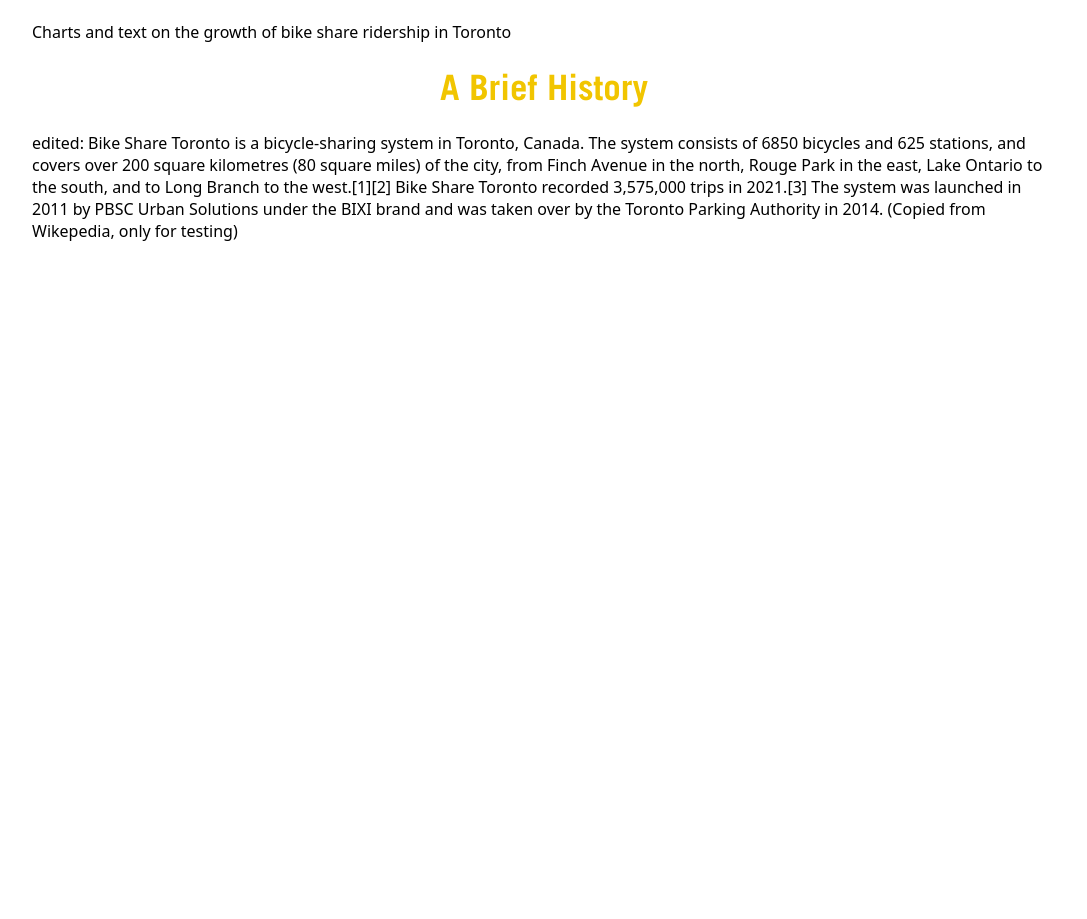
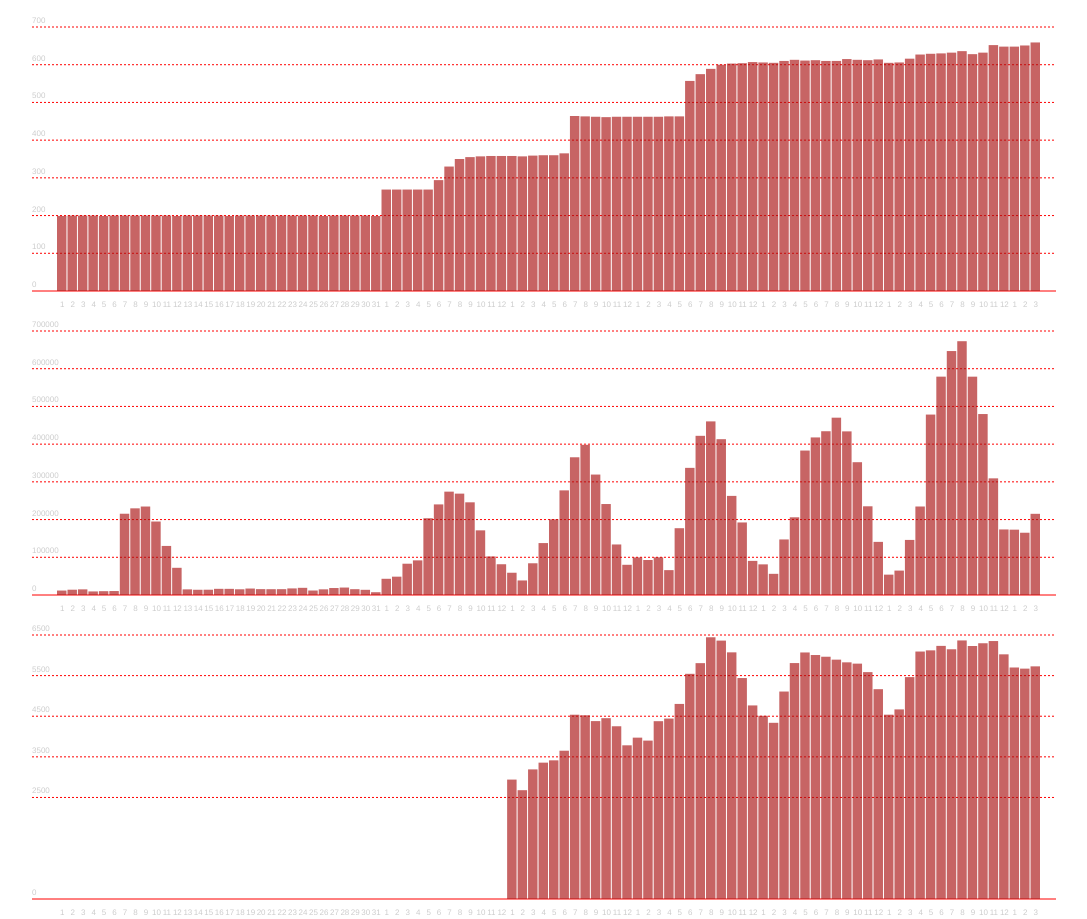
Before and after one commit to schoolofcities/bike-share-toronto, a SvelteKit app: page / in a window 1280 px wide. Shown: the part 440-1359 px from the top of the page, without its empty margins (96-1183 px from the left). Before the commit the page ends 800 px from the top, so only its background shows below. Built offline with nearby package versions, Linux system fonts and the light colour scheme.

Commit message:
3 Charts Added
3 charts are added, but there is a lot of redundant code, will look for ways to minimize the code.
Also missing bar data labels, will add that to chart as well.

```diff
--- a/src/routes/+page.svelte
+++ b/src/routes/+page.svelte
@@ -1,42 +1,50 @@
+<script>
+	import { scaleLinear } from "d3-scale";
+	import "../assets/global-styles.css";
+	import chartFunction from "/src/routes/chartFunctionl.svelte";
 
-<script>
-	import { scaleLinear } from 'd3-scale';
-    import "../assets/global-styles.css";
-
-    import bikeshareData from '/src/data/data.json' //importing bikeshare data
+	import bikeshareData from "/src/data/data.json"; //importing bikeshare data
 
 	// returns a list of years for the x axis
-    var yearList = bikeshareData.map(function(obj){
-        return obj.Year
+	var yearList = bikeshareData.map(function (obj) {
+		return obj.Year;
 	});
-	var monthList = bikeshareData.map(function(obj){
-        return obj.Month
+	var monthList = bikeshareData.map(function (obj) {
+		return obj.Month;
 	});
-    var tripCounList = bikeshareData.map(function(obj){
-        return obj.TripCount
+	var tripCounList = bikeshareData.map(function (obj) {
+		return obj.TripCount;
 	});
 
-    console.log([...new Set(yearList)])
-
-    console.log() //[...new Set(yearList)] helps removes duplicates in the list
-	const xTicks = monthList;
-	const yTicks = [0, 100, 200, 300, 400, 500, 600, 700];
-	const padding = { top: 20, right: 15, bottom: 20, left: 25 };
+	console.log(); //[...new Set(yearList)] helps removes duplicates in the list
 
 	let width = 1000;
 	let height = 1000;
 
+	const xTicks = monthList;
+	const padding = { top: 20, right: 15, bottom: 20, left: 25 };
+
+	const yTicksStation = [0, 100, 200, 300, 400, 500, 600, 700];
+	const yTicksTrip = [0, 100000, 200000, 300000, 400000, 500000, 600000, 700000];
+	const yTicksBike = [0, 2500, 3500, 4500, 5500, 6500]
 	// formats the numbers when it is shown on mobile i.e. 2007 --> '07
 	function formatMobile(tick) {
 		return "'" + tick.toString().slice(-2);
 	}
-    console.log(xTicks)
+	console.log(xTicks);
 	$: xScale = scaleLinear()
 		.domain([0, xTicks.length])
 		.range([padding.left, width - padding.right]);
 
 	$: yScale = scaleLinear()
-		.domain([0, Math.max.apply(null, yTicks)])
+		.domain([0, Math.max.apply(null, yTicksStation)])
+		.range([height - padding.bottom, padding.top]);
+
+	$: yScale1 = scaleLinear()
+		.domain([0, Math.max.apply(null, yTicksTrip)])
+		.range([height - padding.bottom, padding.top]);
+	$: yScale2 = scaleLinear()
+		.domain([0, Math.max.apply(null, yTicksBike)])
 		.range([height - padding.bottom, padding.top]);
 
 	$: innerWidth = width - (padding.left + padding.right);
@@ -44,16 +52,38 @@
 	$: barWidth = innerWidth / xTicks.length;
 </script>
 
+<h1>A City on Bikes: The Growth Story of Bike Share Toronto</h1>
+
+<p>Charts and text on the growth of bike share ridership in Toronto</p>
+<h1>A Brief History</h1>
+<p>
+	edited: Bike Share Toronto is a bicycle-sharing system in Toronto, Canada.
+	The system consists of 6850 bicycles and 625 stations, and covers over 200
+	square kilometres (80 square miles) of the city, from Finch Avenue in the
+	north, Rouge Park in the east, Lake Ontario to the south, and to Long Branch
+	to the west.[1][2] Bike Share Toronto recorded 3,575,000 trips in 2021.[3]
+	The system was launched in 2011 by PBSC Urban Solutions under the BIXI brand
+	and was taken over by the Toronto Parking Authority in 2014. (Copied from
+	Wikepedia, only for testing)
+</p>
+<h1>Rapidly Expanding Service</h1>
+
 <h2>Bikeshare Station Count By Month 2017 - 2022</h2>
-
+<!-- chart 1-->
 <div class="chart" bind:clientWidth={width} bind:clientHeight={height}>
 	<svg>
 		<!-- y axis -->
 		<g class="axis y-axis">
-			{#each yTicks as tick}
-				<g class="tick tick-{tick}" transform="translate(0, {yScale(tick)})">
-					<line x2="100%"></line>
-					<text y="-4">{tick} {tick === 20 ? ' per 1,000 population' : ''}</text>
+			{#each yTicksStation as tick}
+				<g
+					class="tick tick-{tick}"
+					transform="translate(0, {yScale(tick)})"
+				>
+					<line x2="100%" />
+					<text y="-4"
+						>{tick}
+						{tick === 20 ? " per 1,000 population" : ""}</text
+					>
 				</g>
 			{/each}
 		</g>
@@ -62,36 +92,123 @@
 		<g class="axis x-axis">
 			{#each bikeshareData as bike, i}
 				<g class="tick" transform="translate({xScale(i)},{height})">
-					<text x="{barWidth/2}" y="-4">{width > 380 ? bike.Month : formatMobile(bike.Month)}</text>
+					<text x={barWidth / 2} y="-4"
+						>{width > 380
+							? bike.Month
+							: formatMobile(bike.Month)}</text
+					>
 				</g>
 			{/each}
 		</g>
 
-		<g class='bars'>
+		<g class="bars">
 			{#each bikeshareData as bike, i}
 				<!-- Controls the width of the bar graph,
 				width: controls the spacing between the bars-->
 				<rect
-					x="{xScale(i) + 0}"
-					y="{yScale(bike.StationCount)}"
-					width="{barWidth-1}"
-					height="{yScale(0) - yScale(bike.StationCount)}"
-				></rect>
+					x={xScale(i) + 0}
+					y={yScale(bike.StationCount)}
+					width={barWidth - 1}
+					height={yScale(0) - yScale(bike.StationCount)}
+				/>
 			{/each}
 		</g>
 	</svg>
 </div>
 
-<main>
-    <h1>A City on Bikes: The Growth Story of Bike Share Toronto</h1>
+<!-- chart 2-->
+<div class="chart" bind:clientWidth={width} bind:clientHeight={height}>
+	<svg>
+		<!-- y axis -->
+		<g class="axis y-axis">
+			{#each yTicksTrip as tick}
+				<g
+					class="tick tick-{tick}"
+					transform="translate(0, {yScale1(tick)})"
+				>
+					<line x2="100%" />
+					<text y="-4"
+						>{tick}
+						{tick === 20 ? " per 1,000 population" : ""}</text
+					>
+				</g>
+			{/each}
+		</g>
 
-    <p>Charts and text on the growth of bike share ridership in Toronto</p>
-    <h1> A Brief History </h1>
-    <p>  edited: Bike Share Toronto is a bicycle-sharing system in Toronto, Canada. The system consists of 6850 bicycles and 625 stations, and covers over 200 square kilometres (80 square miles) of the city, from Finch Avenue in the north, Rouge Park in the east, Lake Ontario to the south, and to Long Branch to the west.[1][2] Bike Share Toronto recorded 3,575,000 trips in 2021.[3] The system was launched in 2011 by PBSC Urban Solutions under the BIXI brand and was taken over by the Toronto Parking Authority in 2014. (Copied from Wikepedia, only for testing)</p>
-    <p> </p>
-</main>
+		<!-- x axis -->
+		<g class="axis x-axis">
+			{#each bikeshareData as bike, i}
+				<g class="tick" transform="translate({xScale(i)},{height})">
+					<text x={barWidth / 2} y="-4"
+						>{width > 380
+							? bike.Month
+							: formatMobile(bike.Month)}</text
+					>
+				</g>
+			{/each}
+		</g>
 
+		<g class="bars">
+			{#each bikeshareData as bike, i}
+				<!-- Controls the width of the bar graph,
+				width: controls the spacing between the bars-->
+				<rect
+					x={xScale(i) + 0}
+					y={yScale1(bike.TripCount)}
+					width={barWidth - 1}
+					height={yScale1(0) - yScale1(bike.TripCount)}
+				/>
+			{/each}
+		</g>
+	</svg>
+</div>
 
+<!-- chart 3-->
+<div class="chart" bind:clientWidth={width} bind:clientHeight={height}>
+	<svg>
+		<!-- y axis -->
+		<g class="axis y-axis">
+			{#each yTicksBike as tick}
+				<g
+					class="tick tick-{tick}"
+					transform="translate(0, {yScale2(tick)})"
+				>
+					<line x2="100%" />
+					<text y="-4"
+						>{tick}
+						{tick === 20 ? " per 1,000 population" : ""}</text
+					>
+				</g>
+			{/each}
+		</g>
+
+		<!-- x axis -->
+		<g class="axis x-axis">
+			{#each bikeshareData as bike, i}
+				<g class="tick" transform="translate({xScale(i)},{height})">
+					<text x={barWidth / 2} y="-4"
+						>{width > 380
+							? bike.Month
+							: formatMobile(bike.Month)}</text
+					>
+				</g>
+			{/each}
+		</g>
+
+		<g class="bars">
+			{#each bikeshareData as bike, i}
+				<!-- Controls the width of the bar graph,
+				width: controls the spacing between the bars-->
+				<rect
+					x={xScale(i) + 0}
+					y={yScale2(bike.BikeCount)}
+					width={barWidth - 1}
+					height={yScale2(0) - yScale2(bike.BikeCount)}
+				/>
+			{/each}
+		</g>
+	</svg>
+</div>
 
 <style>
 	:global(body) {
@@ -114,17 +231,18 @@
 
 	p {
 		/* should pick a consistent font here probably */
-        font-family: system-ui, -apple-system, BlinkMacSystemFont, 'Segoe UI', Roboto, Oxygen, Ubuntu, Cantarell, 'Open Sans', 'Helvetica Neue', sans-serif;
+		font-family: system-ui, -apple-system, BlinkMacSystemFont, "Segoe UI",
+			Roboto, Oxygen, Ubuntu, Cantarell, "Open Sans", "Helvetica Neue",
+			sans-serif;
 		color: var(--brandBlack);
 		text-align: left;
 		padding-left: 10%;
 		padding-right: 10%;
 	}
 
-
 	h2 {
 		text-align: center;
-        color: 'blue';
+		color: "blue";
 	}
 
 	.chart {
@@ -141,7 +259,7 @@
 
 	.tick {
 		font-family: Helvetica, Arial;
-		font-size: .725em;
+		font-size: 0.725em;
 		font-weight: 200;
 	}
 
--- /dev/null
+++ b/src/routes/chartFunctionl.svelte
@@ -0,0 +1,8 @@
+<script>
+
+
+</script>
+
+<html>
+
+</html>
```
Lines whose indentation alone changed are shown as unchanged.
